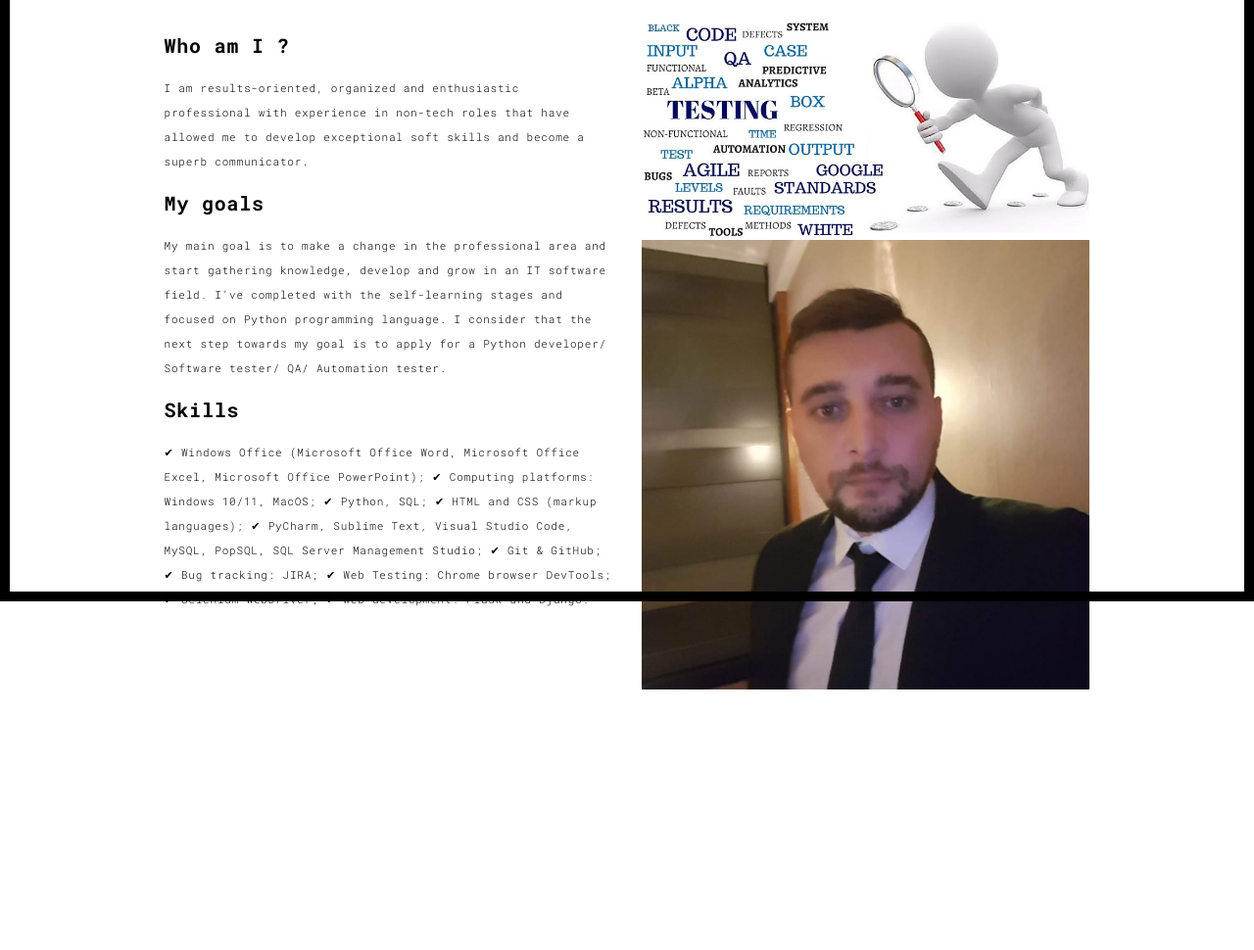
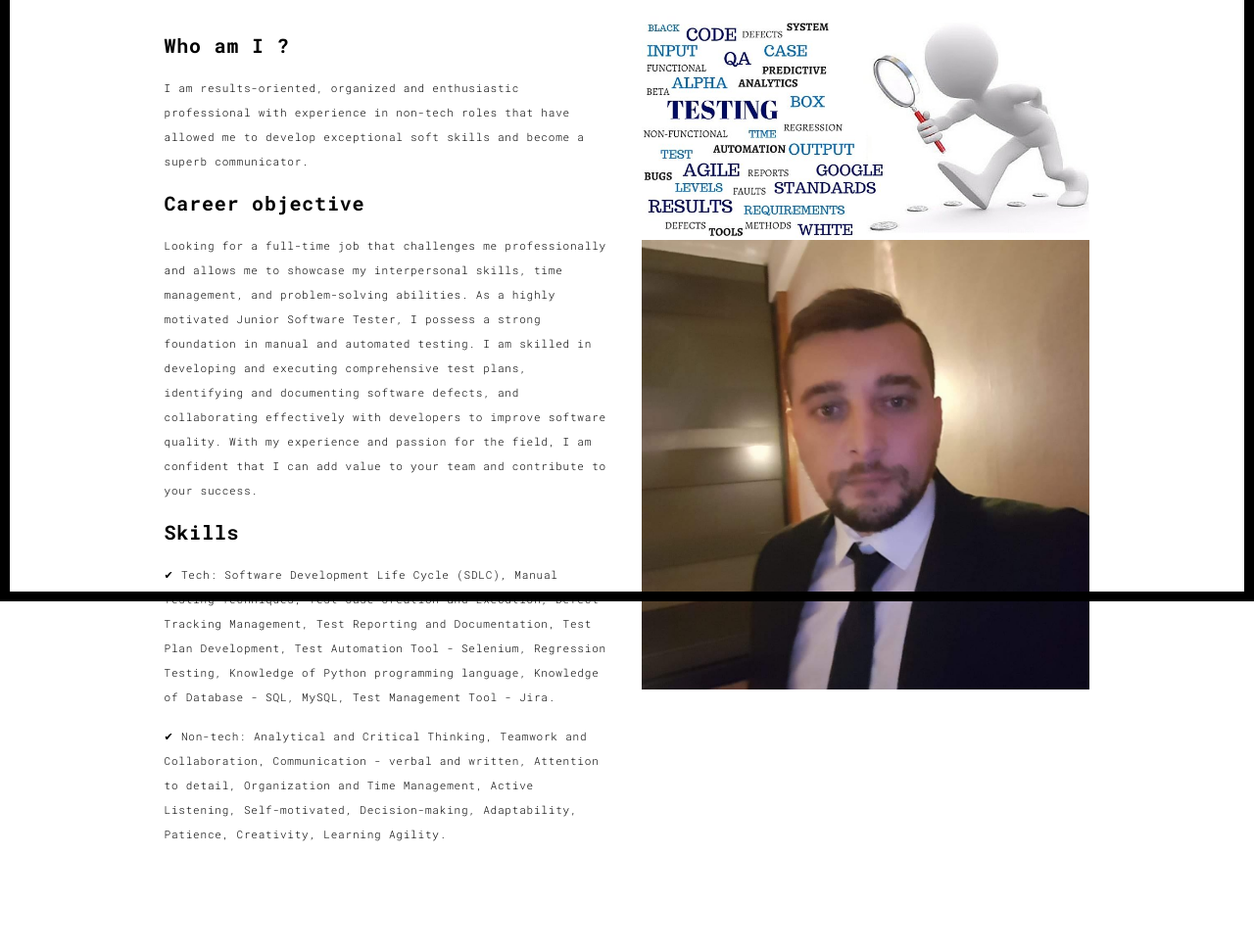
Before and after one commit to MarianTalmaciu/portfo, a Flask app: page /about in a window 1280 px wide. Shown: the part 186-1156 px from the top of the page at 98% size. Before the commit the page ends 890 px from the top, so only its background shows below. Run offline with Flask 2, Linux system fonts and the light colour scheme; some libraries are stand-ins or nearby versions.

Commit message:
new updates

```diff
--- a/templates/about.html
+++ b/templates/about.html
@@ -64,20 +64,13 @@
                 <div class="col-xs-12 col-md-6">
                   <h3>Who am I ? </h3>
                   <p>I am results-oriented, organized and enthusiastic professional with experience in non-tech roles that have allowed me to develop exceptional soft skills and become a superb communicator.</p>
-                  <h3>My goals</h3>
-                  <p>My main goal is to make a change in the professional area and start gathering knowledge, develop and grow in an IT software field. I've completed with the self-learning stages and focused on Python programming language. I consider that the next step towards my goal is to apply for a Python developer/ Software tester/ QA/ Automation tester.
+                  <h3>Career objective</h3>
+                  <p>Looking for a full-time job that challenges me professionally and allows me to showcase my interpersonal skills, time management, and problem-solving abilities. As a highly motivated Junior Software Tester, I possess a strong foundation in manual and automated testing. I am skilled in developing and executing comprehensive test plans, identifying and documenting software defects, and collaborating effectively with developers to improve software quality. With my experience and passion for the field, I am confident that I can add value to your team and contribute to your success.
                   </p>
                   <h3>Skills</h3>
-                  <p>✔ Windows Office (Microsoft Office Word, Microsoft Office Excel, Microsoft Office PowerPoint);
-                    ✔ Computing platforms: Windows 10/11, MacOS;
-                    ✔ Python, SQL;
-                    ✔ HTML and CSS (markup languages);
-                    ✔ PyCharm, Sublime Text, Visual Studio Code, MySQL, PopSQL, SQL Server Management Studio;
-                    ✔ Git & GitHub;
-                    ✔ Bug tracking: JIRA;
-                    ✔ Web Testing: Chrome browser DevTools;
-                    ✔ Selenium WebDriver;
-                    ✔ Web development: Flask and Django.
+                  <p>✔ Tech: Software Development Life Cycle (SDLC), Manual Testing Techniques, Test Case Creation and Execution, Defect Tracking Management, Test Reporting and Documentation, Test Plan Development, Test Automation Tool - Selenium, Regression Testing, Knowledge of Python programming language, Knowledge of Database - SQL, MySQL, Test Management Tool - Jira.
+                  </p>
+                  <p>✔ Non-tech: Analytical and Critical Thinking, Teamwork and Collaboration, Communication - verbal and written, Attention to detail, Organization and Time Management, Active Listening, Self-motivated, Decision-making, Adaptability, Patience, Creativity, Learning Agility.
                   </p>
 
                 </div>
--- a/templates/contact.html
+++ b/templates/contact.html
@@ -102,7 +102,7 @@
                       <a href="https://twitter.com/Marian_Talmaciu" title="" class="fa-icon">
                         <i class="fa fa-twitter"></i>
                       </a>
-                      <a href="https://www.linkedin.com/in/marian-talmaciu-97437723b" title="" class="fa-icon">
+                      <a href="https://www.linkedin.com/in/mariantalmaciu/" title="" class="fa-icon">
                         <i class="fa fa-linkedin"></i>
                       </a>
 
--- a/templates/index.html
+++ b/templates/index.html
@@ -50,7 +50,7 @@
   </nav>
 </header>
 <!-- Add your site or app content here -->
-  <div class="hero-full-container background-image-container white-text-container" style="background-image: url('./static/assets/images/space.jpg')">
+  <div class="hero-full-container background-image-container white-text-container" style="background-image: url('./static/assets/images/2.jpg')">
     <div class="container">
       <div class="row">
         <div class="col-xs-12">
@@ -59,7 +59,7 @@
               <h1>Hello,<br>
                 <span id="typed-strings">
                   <span>I'm Marian Talmaciu</span>
-                  <span>Software Tester & Python Developer</span>
+                  <span>Software QA Test Engineer</span>
                   <!-- <span>Working as a Freelance</span> -->
                 </span>
                 <span id="typed"></span>
```
Also changed, not shown: static/assets/images/2 (original).jpg (added), static/assets/images/2.jpg (added).
